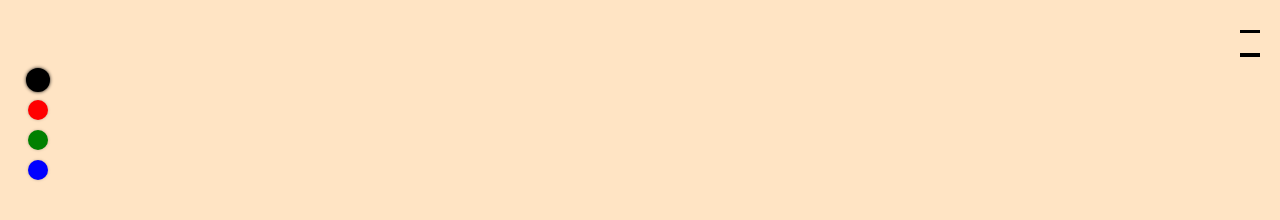
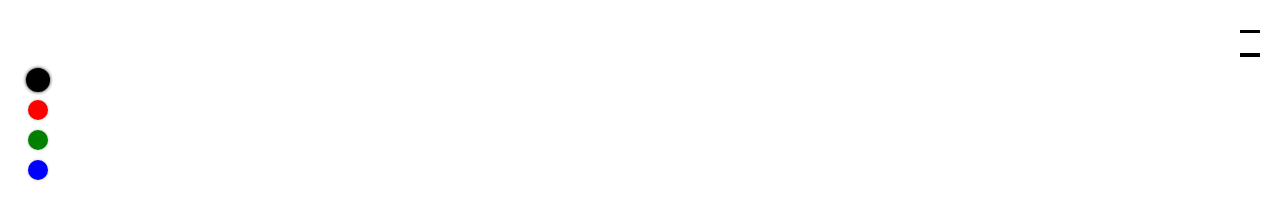
Before and after one commit to 9iHuanCheng/canvas-demo-2019, a plain HTML site: page index.html in a window 1280 px wide. Drawn offline with Linux system fonts and the light colour scheme.

Commit message:
修改了CSS中的背景颜色以及JS

```diff
--- a/main.js
+++ b/main.js
@@ -30,7 +30,6 @@ download.onclick = function(){
   var a = document.createElement('a');
   document.body.appendChild(a);
   a.href = url;
-  a.background = 'white';
   a.download = '我的画儿';
   a.target = '_blank';
   a.click();
--- a/style.css
+++ b/style.css
@@ -12,7 +12,8 @@ ul, ol{
   overflow: hidden;
 }
 #xxx{
-  background-color: bisque;
+  /*最初的颜色设置 background-color: bisque; */
+  background-color: transparent;
   display: block;
   position: fixed;
   top: 0;
```
